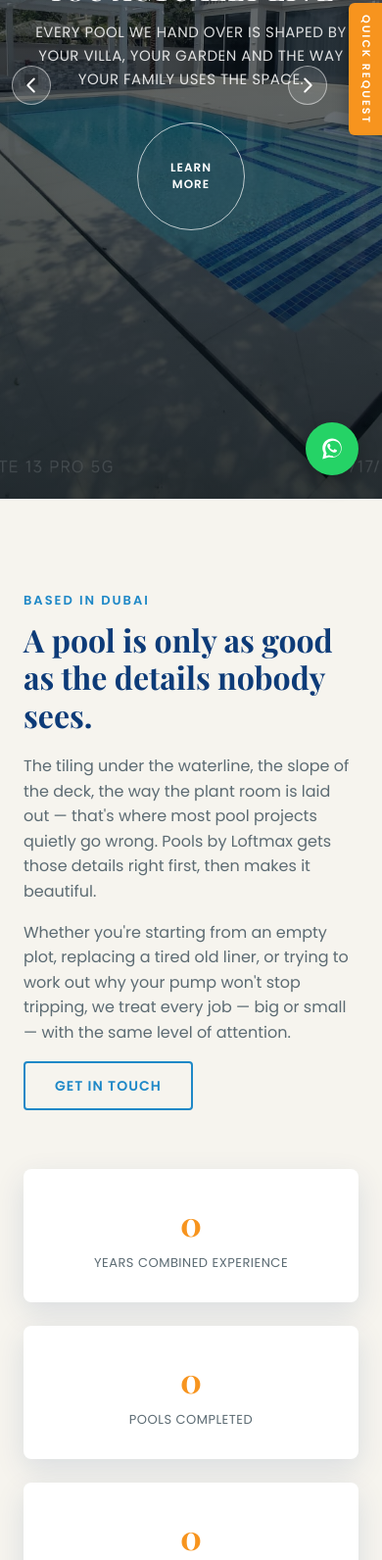
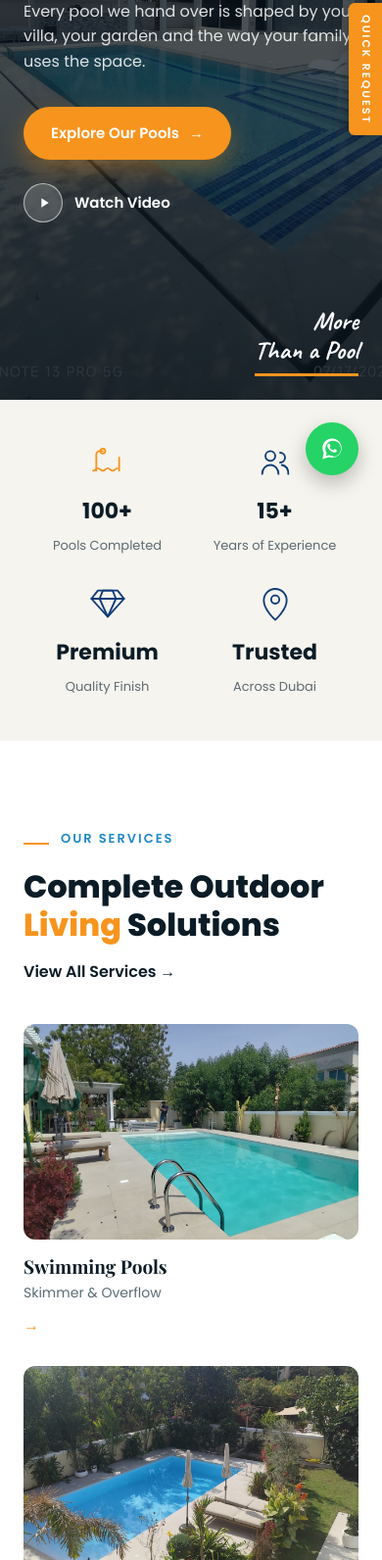
Before and after one commit to scalifyxpro-droid/poolsbyloftmax, an Astro site: page / in a window 390 px wide. Shown: the part 335-1927 px from the top of the page at 98% size. Built offline with nearby package versions, Linux system fonts and the light colour scheme; Astro itself is replaced by a stand-in of ours.

Commit message:
Redesign homepage hero, stats bar, and add services preview section
- Replace hero slider with single-image hero: left-aligned copy, orange
  accent headline, pill CTA + watch-video button, script-style tagline
- Rework Intro into an icon-based stats bar (pools completed, years of
  experience, quality, trust)
- Add ServicesPreview section with 3 image cards (Swimming Pools,
  Landscaping, Pergolas & Outdoor Living) linking to full services list
- Add Caveat script font for hero tagline
- Remove now-unused hero slider / counter JS

Co-Authored-By: Claude Sonnet 5 <noreply@anthropic.com>

```diff
--- a/public/js/main.js
+++ b/public/js/main.js
@@ -11,72 +11,6 @@ document.addEventListener('DOMContentLoaded', function () {
     });
   });
 
-  // Hero slider
-  var slides = document.querySelectorAll('.slide');
-  var dotsWrap = document.getElementById('slideDots');
-  var current = 0;
-  slides.forEach(function (_, i) {
-    var dot = document.createElement('div');
-    dot.className = 'dot' + (i === 0 ? ' active' : '');
-    dot.textContent = i + 1;
-    dot.addEventListener('click', function () { goToSlide(i); });
-    dotsWrap.appendChild(dot);
-  });
-  var dots = dotsWrap.querySelectorAll('.dot');
-
-  function goToSlide(index) {
-    slides[current].classList.remove('active');
-    dots[current].classList.remove('active');
-    current = index;
-    slides[current].classList.add('active');
-    dots[current].classList.add('active');
-  }
-
-  function nextSlide() {
-    goToSlide((current + 1) % slides.length);
-  }
-
-  function prevSlide() {
-    goToSlide((current - 1 + slides.length) % slides.length);
-  }
-
-  var nextBtn = document.getElementById('slideNext');
-  var prevBtn = document.getElementById('slidePrev');
-  if (nextBtn) nextBtn.addEventListener('click', nextSlide);
-  if (prevBtn) prevBtn.addEventListener('click', prevSlide);
-
-  // Counter animation
-  var counters = [
-    { el: document.getElementById('statYears'), target: 15 },
-    { el: document.getElementById('statProjects'), target: 250 },
-    { el: document.getElementById('statClients'), target: 200 },
-    { el: document.getElementById('statAwards'), target: 5 }
-  ];
-  var counted = false;
-  function animateCounters() {
-    if (counted) return;
-    var introSection = document.querySelector('.intro');
-    var rect = introSection.getBoundingClientRect();
-    if (rect.top < window.innerHeight * 0.8) {
-      counted = true;
-      counters.forEach(function (c) {
-        var start = 0;
-        var duration = 1200;
-        var startTime = null;
-        function step(timestamp) {
-          if (!startTime) startTime = timestamp;
-          var progress = Math.min((timestamp - startTime) / duration, 1);
-          c.el.textContent = Math.floor(progress * c.target);
-          if (progress < 1) requestAnimationFrame(step);
-          else c.el.textContent = c.target + '+';
-        }
-        requestAnimationFrame(step);
-      });
-    }
-  }
-  window.addEventListener('scroll', animateCounters);
-  animateCounters();
-
   // Contact form (static placeholder submit)
   var form = document.getElementById('contactForm');
   var note = document.getElementById('formNote');
--- a/src/components/Hero.astro
+++ b/src/components/Hero.astro
@@ -1,40 +1,21 @@
 ---
-const slides = [
-  {
-    image: '/images/gallery/project-5.jpeg',
-    title: 'Built Around How You Actually Live',
-    text: 'Every pool we hand over is shaped by your villa, your garden and the way your family uses the space.',
-  },
-  {
-    image: '/images/gallery/project-2.jpeg',
-    title: 'Dubai Gardens, Done Properly',
-    text: 'From planting to paving, we finish the space around the pool with the same care we put into the pool itself.',
-  },
-  {
-    image: '/images/gallery/project-8.jpeg',
-    title: 'This Is Our Actual Work',
-    text: 'No stock photography — every image on this site is a pool we have personally designed, built or maintained.',
-  },
-];
 ---
-<section class="hero" id="home">
-  <div class="slides">
-    {slides.map((slide, i) => (
-      <div class:list={['slide', { active: i === 0 }]} style={`background-image:url('${slide.image}')`}>
-        <div class="slide-overlay"></div>
-        <div class="slide-content">
-          <h2>{slide.title}</h2>
-          <p>{slide.text}</p>
-          <a href="#services" class="btn-circle">Learn<br />More</a>
-        </div>
-      </div>
-    ))}
+<section class="hero" id="home" style="background-image:url('/images/gallery/project-5.jpeg')">
+  <div class="hero-overlay"></div>
+  <div class="hero-content">
+    <span class="hero-eyebrow">Luxury Pools. Better Living.</span>
+    <span class="hero-rule"></span>
+    <h1>Built Around How You <span class="accent">Actually</span> Live</h1>
+    <p>Every pool we hand over is shaped by your villa, your garden and the way your family uses the space.</p>
+    <div class="hero-actions">
+      <a href="#pooltypes" class="btn-pill">Explore Our Pools <span aria-hidden="true">&rarr;</span></a>
+      <a href="#video" class="watch-video">
+        <span class="play-circle" aria-hidden="true">
+          <svg viewBox="0 0 24 24" fill="currentColor"><path d="M8 5v14l11-7z"/></svg>
+        </span>
+        Watch Video
+      </a>
+    </div>
   </div>
-  <button class="slide-arrow slide-arrow-prev" id="slidePrev" aria-label="Previous slide">
-    <svg viewBox="0 0 24 24" fill="none" stroke="currentColor" stroke-width="2.2" stroke-linecap="round" stroke-linejoin="round"><path d="M15 5l-7 7 7 7"/></svg>
-  </button>
-  <button class="slide-arrow slide-arrow-next" id="slideNext" aria-label="Next slide">
-    <svg viewBox="0 0 24 24" fill="none" stroke="currentColor" stroke-width="2.2" stroke-linecap="round" stroke-linejoin="round"><path d="M9 5l7 7-7 7"/></svg>
-  </button>
-  <div class="slide-dots" id="slideDots"></div>
+  <div class="hero-script">More<br />Than a Pool</div>
 </section>
--- a/src/components/Intro.astro
+++ b/src/components/Intro.astro
@@ -1,27 +1,35 @@
 ---
 const stats = [
-  { id: 'statYears', target: 15, label: 'Years Combined Experience' },
-  { id: 'statProjects', target: 250, label: 'Pools Completed' },
-  { id: 'statClients', target: 200, label: 'Happy Clients' },
-  { id: 'statAwards', target: 5, label: 'Awards Won' },
+  {
+    value: '100+',
+    label: 'Pools Completed',
+    icon: `<svg viewBox="0 0 48 48" fill="none" stroke="currentColor" stroke-width="2.2" stroke-linecap="round" stroke-linejoin="round"><path d="M6 34c3 0 3-3 6-3s3 3 6 3 3-3 6-3 3 3 6 3 3-3 6-3"/><path d="M10 34V14a4 4 0 0 1 4-4h4"/><path d="M38 34V18"/><circle cx="18" cy="10" r="3"/></svg>`,
+  },
+  {
+    value: '15+',
+    label: 'Years of Experience',
+    icon: `<svg viewBox="0 0 48 48" fill="none" stroke="currentColor" stroke-width="2.2" stroke-linecap="round" stroke-linejoin="round"><circle cx="18" cy="16" r="6"/><path d="M8 38c0-6.6 4.5-11 10-11s10 4.4 10 11"/><path d="M30 12a6 6 0 0 1 0 12"/><path d="M32 27c4.7.8 8 4.9 8 11"/></svg>`,
+  },
+  {
+    value: 'Premium',
+    label: 'Quality Finish',
+    icon: `<svg viewBox="0 0 48 48" fill="none" stroke="currentColor" stroke-width="2.2" stroke-linecap="round" stroke-linejoin="round"><path d="M12 8h24l8 10-20 22L4 18Z"/><path d="M4 18h40 M18 8l-4 10 10 22 10-22-4-10 M18 8h12"/></svg>`,
+  },
+  {
+    value: 'Trusted',
+    label: 'Across Dubai',
+    icon: `<svg viewBox="0 0 48 48" fill="none" stroke="currentColor" stroke-width="2.2" stroke-linecap="round" stroke-linejoin="round"><path d="M24 44s14-12.6 14-24A14 14 0 0 0 10 20c0 11.4 14 24 14 24Z"/><circle cx="24" cy="19" r="5"/></svg>`,
+  },
 ];
 ---
 <section class="intro">
-  <div class="container intro-grid">
-    <div class="intro-text">
-      <span class="eyebrow">Based in Dubai</span>
-      <h2>A pool is only as good as the details nobody sees.</h2>
-      <p>The tiling under the waterline, the slope of the deck, the way the plant room is laid out — that's where most pool projects quietly go wrong. Pools by Loftmax gets those details right first, then makes it beautiful.</p>
-      <p>Whether you're starting from an empty plot, replacing a tired old liner, or trying to work out why your pump won't stop tripping, we treat every job — big or small — with the same level of attention.</p>
-      <a href="#contact" class="btn btn-outline">Get In Touch</a>
-    </div>
-    <div class="intro-stats">
-      {stats.map((stat) => (
-        <div class="stat" data-target={stat.target}>
-          <strong id={stat.id}>0</strong>
-          <span>{stat.label}</span>
-        </div>
-      ))}
-    </div>
+  <div class="stats-bar">
+    {stats.map((stat) => (
+      <div class="stat-item">
+        <span class="stat-icon" set:html={stat.icon} />
+        <strong>{stat.value}</strong>
+        <span>{stat.label}</span>
+      </div>
+    ))}
   </div>
 </section>
--- /dev/null
+++ b/src/components/ServicesPreview.astro
@@ -0,0 +1,28 @@
+---
+const cards = [
+  { image: '/images/gallery/project-3.jpeg', title: 'Swimming Pools', subtitle: 'Skimmer & Overflow', alt: 'Rectangular villa swimming pool' },
+  { image: '/images/gallery/project-2.jpeg', title: 'Landscaping', subtitle: 'Green Spaces for Better Living', alt: 'Aerial view of landscaped garden and pool' },
+  { image: '/images/gallery/project-8.jpeg', title: 'Pergolas & Outdoor Living', subtitle: 'Stylish & Functional Spaces', alt: 'Pool with pergola seating area' },
+];
+---
+<section class="services-preview">
+  <div class="container">
+    <div class="services-preview-head">
+      <div>
+        <div class="eyebrow-row"><span class="rule"></span><span class="eyebrow">Our Services</span></div>
+        <h2>Complete Outdoor <span class="accent">Living</span> Solutions</h2>
+      </div>
+      <a href="#services" class="view-all-link">View All Services <span aria-hidden="true">&rarr;</span></a>
+    </div>
+    <div class="services-preview-grid">
+      {cards.map((card) => (
+        <a href="#services" class="preview-card">
+          <img src={card.image} alt={card.alt} loading="lazy" />
+          <h3>{card.title}</h3>
+          <p>{card.subtitle}</p>
+          <span class="arrow">&rarr;</span>
+        </a>
+      ))}
+    </div>
+  </div>
+</section>
--- a/src/layouts/Layout.astro
+++ b/src/layouts/Layout.astro
@@ -25,7 +25,7 @@ import '../styles/global.css';
   <meta name="theme-color" content="#0d3b78">
 
   <link rel="preconnect" href="https://fonts.googleapis.com">
-  <link href="https://fonts.googleapis.com/css2?family=Poppins:wght@300;400;500;600;700&family=Playfair+Display:wght@600;700&display=swap" rel="stylesheet">
+  <link href="https://fonts.googleapis.com/css2?family=Poppins:wght@300;400;500;600;700;800&family=Playfair+Display:wght@600;700&family=Caveat:wght@600;700&display=swap" rel="stylesheet">
 </head>
 <body>
   <slot />
--- a/src/pages/index.astro
+++ b/src/pages/index.astro
@@ -4,6 +4,7 @@ import SideNav from '../components/SideNav.astro';
 import TopBar from '../components/TopBar.astro';
 import Hero from '../components/Hero.astro';
 import Intro from '../components/Intro.astro';
+import ServicesPreview from '../components/ServicesPreview.astro';
 import About from '../components/About.astro';
 import Services from '../components/Services.astro';
 import PoolTypes from '../components/PoolTypes.astro';
@@ -21,6 +22,7 @@ import Footer from '../components/Footer.astro';
   <TopBar />
   <Hero />
   <Intro />
+  <ServicesPreview />
   <About />
   <Services />
   <PoolTypes />
--- a/src/styles/global.css
+++ b/src/styles/global.css
@@ -128,72 +128,108 @@ ul{list-style:none;}
 .header-phone{color:var(--white);font-size:14px;position:absolute;right:40px;top:30px;}
 
 /* ===== HERO ===== */
-.hero{position:relative;height:100vh;min-height:520px;overflow:hidden;margin-left:-64px;}
-.slides{height:100%;position:relative;}
-.slide{
+.hero{
+  position:relative;min-height:92vh;overflow:hidden;margin-left:-64px;
+  background-size:cover;background-position:center;
+  display:flex;align-items:center;
+}
+.hero-overlay{
   position:absolute;inset:0;
-  background-size:cover;background-position:center;
-  opacity:0;transition:opacity 1.2s ease;
+  background:linear-gradient(90deg, rgba(8,18,26,0.82) 0%, rgba(8,18,26,0.6) 42%, rgba(8,18,26,0.15) 75%);
 }
-.slide.active{opacity:1;}
-.slide-overlay{
-  position:absolute;inset:0;
-  background:linear-gradient(180deg, rgba(6,14,20,0.45), rgba(6,14,20,0.75));
+.hero-content{
+  position:relative;z-index:2;color:var(--white);
+  max-width:640px;padding:0 40px 0 104px;
 }
-.slide-content{
-  position:relative;height:100%;
-  display:flex;flex-direction:column;justify-content:center;align-items:center;
-  color:var(--white);max-width:820px;margin:0 auto;padding:0 24px;text-align:center;
+.hero-eyebrow{
+  display:block;font-size:13px;font-weight:600;letter-spacing:3px;text-transform:uppercase;
+  color:rgba(255,255,255,0.85);margin-bottom:14px;
 }
-.slide-content h2{font-size:clamp(28px,4.5vw,46px);margin-bottom:14px;text-transform:uppercase;letter-spacing:1px;}
-.slide-content p{font-size:15px;margin-bottom:32px;opacity:.85;text-transform:uppercase;letter-spacing:.5px;}
-.btn-circle{
-  width:110px;height:110px;border-radius:50%;
-  border:1px solid rgba(255,255,255,0.7);
+.hero-rule{display:block;width:56px;height:3px;background:var(--orange);border-radius:2px;margin-bottom:22px;}
+.hero-content h1{
+  font-family:'Poppins',sans-serif;font-weight:800;
+  font-size:clamp(34px,5vw,58px);line-height:1.08;margin-bottom:20px;text-transform:none;
+}
+.hero-content h1 .accent{color:var(--orange);}
+.hero-content p{font-size:16px;line-height:1.6;color:rgba(255,255,255,0.85);margin-bottom:34px;max-width:480px;}
+.hero-actions{display:flex;align-items:center;gap:24px;flex-wrap:wrap;}
+.btn-pill{
+  display:inline-flex;align-items:center;gap:10px;
+  background:var(--orange);color:var(--white);
+  padding:15px 28px;border-radius:50px;
+  font-weight:600;font-size:15px;
+  transition:transform .2s ease, box-shadow .2s ease;
+  box-shadow:0 10px 24px rgba(247,148,30,0.35);
+}
+.btn-pill:hover{transform:translateY(-2px);box-shadow:0 14px 28px rgba(247,148,30,0.45);}
+.watch-video{display:inline-flex;align-items:center;gap:12px;color:var(--white);font-weight:600;font-size:15px;}
+.play-circle{
+  width:40px;height:40px;border-radius:50%;
   display:flex;align-items:center;justify-content:center;
-  color:var(--white);font-size:12px;font-weight:600;letter-spacing:1px;text-transform:uppercase;
-  text-align:center;line-height:1.4;
-  transition:background .25s ease, color .25s ease;
+  background:rgba(255,255,255,0.15);border:1px solid rgba(255,255,255,0.6);
+  transition:background .2s ease;
 }
-.btn-circle:hover{background:var(--white);color:var(--deep-blue);}
-.slide-dots{
-  position:absolute;bottom:28px;left:0;right:0;
-  display:flex;justify-content:center;gap:14px;
+.play-circle svg{width:16px;height:16px;margin-left:2px;}
+.watch-video:hover .play-circle{background:rgba(255,255,255,0.9);color:var(--deep-blue);}
+.hero-script{
+  position:absolute;right:48px;bottom:40px;z-index:2;
+  font-family:'Caveat',cursive;font-weight:700;font-size:34px;line-height:1.15;
+  color:var(--white);text-align:right;
+  border-bottom:3px solid var(--orange);padding-bottom:8px;
 }
-.dot{
-  width:26px;height:26px;border-radius:50%;
-  display:flex;align-items:center;justify-content:center;
-  background:transparent;border:1px solid rgba(255,255,255,.5);
-  color:rgba(255,255,255,.7);font-size:12px;cursor:pointer;transition:all .2s;
-}
-.dot.active{background:var(--white);color:var(--deep-blue);border-color:var(--white);}
-.slide-arrow{
-  position:absolute;top:50%;transform:translateY(-50%);z-index:50;
-  width:48px;height:48px;border-radius:50%;
-  display:flex;align-items:center;justify-content:center;
-  background:rgba(255,255,255,0.12);border:1px solid rgba(255,255,255,0.5);
-  color:var(--white);cursor:pointer;
-  transition:background .2s ease, border-color .2s ease;
-}
-.slide-arrow svg{width:22px;height:22px;}
-.slide-arrow:hover{background:rgba(255,255,255,0.9);color:var(--deep-blue);border-color:var(--white);}
-.slide-arrow-prev{left:88px;}
-.slide-arrow-next{right:72px;}
 @media (max-width:900px){
-  .slide-arrow{width:40px;height:40px;}
-  .slide-arrow-prev{left:12px;}
-  .slide-arrow-next{right:56px;}
+  .hero{margin-left:0;min-height:88vh;}
+  .hero-content{padding:0 24px;max-width:100%;}
+  .hero-overlay{background:linear-gradient(180deg, rgba(8,18,26,0.55), rgba(8,18,26,0.85));}
+  .hero-script{right:24px;bottom:24px;font-size:26px;}
 }
 
-/* ===== INTRO ===== */
-.intro{padding:90px 0;background:var(--sand);}
-.intro-grid{display:grid;grid-template-columns:1.3fr 1fr;gap:60px;align-items:center;}
-.intro-text h2{font-size:32px;margin-bottom:20px;color:var(--deep-blue);}
-.intro-text p{color:var(--gray);margin-bottom:16px;}
-.intro-stats{display:grid;grid-template-columns:1fr 1fr;gap:24px;}
-.stat{background:var(--white);border-radius:8px;padding:28px 16px;text-align:center;box-shadow:var(--shadow);}
-.stat strong{display:block;font-size:34px;color:var(--orange);font-family:'Playfair Display',serif;}
-.stat span{font-size:13px;color:var(--gray);text-transform:uppercase;letter-spacing:.5px;}
+/* ===== INTRO / STATS BAR ===== */
+.intro{padding:0;background:var(--sand);}
+.stats-bar{
+  display:grid;grid-template-columns:repeat(4,1fr);
+  max-width:1180px;margin:0 auto;padding:44px 24px;
+}
+.stat-item{
+  display:flex;flex-direction:column;align-items:center;text-align:center;gap:8px;
+  padding:0 16px;border-right:1px solid #e2ded4;
+}
+.stat-item:last-child{border-right:none;}
+.stat-item .stat-icon{width:40px;height:40px;margin-bottom:4px;}
+.stat-item .stat-icon svg{width:100%;height:100%;}
+.stat-item:first-child .stat-icon{color:var(--orange);}
+.stat-item:not(:first-child) .stat-icon{color:var(--deep-blue);}
+.stat-item strong{font-size:22px;font-weight:700;color:var(--dark);}
+.stat-item span{font-size:13px;color:var(--gray);}
+@media (max-width:900px){
+  .stats-bar{grid-template-columns:1fr 1fr;gap:28px 0;}
+  .stat-item{border-right:none;}
+}
+
+/* ===== SERVICES PREVIEW ===== */
+.services-preview{padding:90px 0;background:var(--white);}
+.services-preview-head{
+  display:flex;align-items:flex-end;justify-content:space-between;margin-bottom:40px;flex-wrap:wrap;gap:16px;
+}
+.services-preview-head .eyebrow-row{display:flex;align-items:center;gap:12px;margin-bottom:10px;}
+.services-preview-head .eyebrow-row .rule{width:26px;height:2px;background:var(--orange);display:inline-block;}
+.services-preview-head h2{font-size:32px;color:var(--dark);font-family:'Poppins',sans-serif;font-weight:800;}
+.services-preview-head h2 .accent{color:var(--orange);}
+.view-all-link{font-weight:600;color:var(--dark);white-space:nowrap;}
+.view-all-link:hover{color:var(--orange);}
+.services-preview-grid{display:grid;grid-template-columns:repeat(3,1fr);gap:28px;}
+.preview-card{display:block;color:inherit;}
+.preview-card img{width:100%;height:220px;object-fit:cover;border-radius:12px;margin-bottom:16px;}
+.preview-card h3{font-size:19px;color:var(--dark);margin-bottom:4px;}
+.preview-card p{color:var(--gray);font-size:14px;margin-bottom:10px;}
+.preview-card .arrow{color:var(--orange);font-weight:700;transition:transform .2s ease;display:inline-block;}
+.preview-card:hover .arrow{transform:translateX(4px);}
+@media (max-width:900px){
+  .services-preview-grid{grid-template-columns:1fr 1fr;}
+}
+@media (max-width:560px){
+  .services-preview-grid{grid-template-columns:1fr;}
+}
 
 /* ===== ABOUT ===== */
 .about{padding:0;}
```
